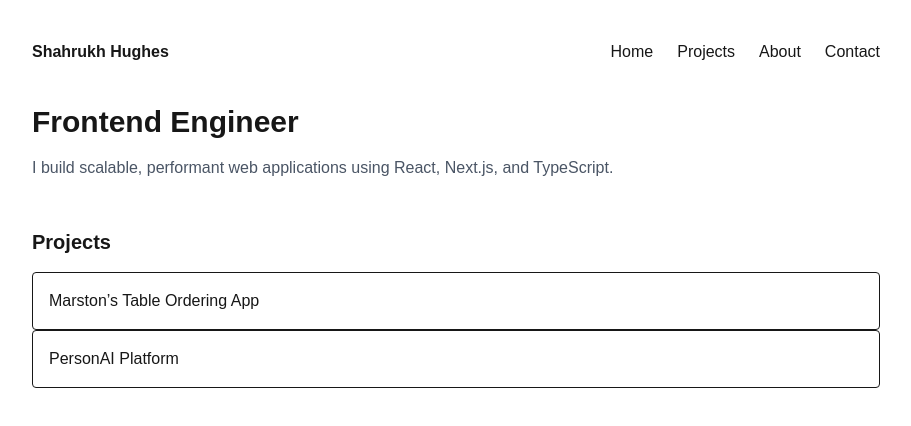
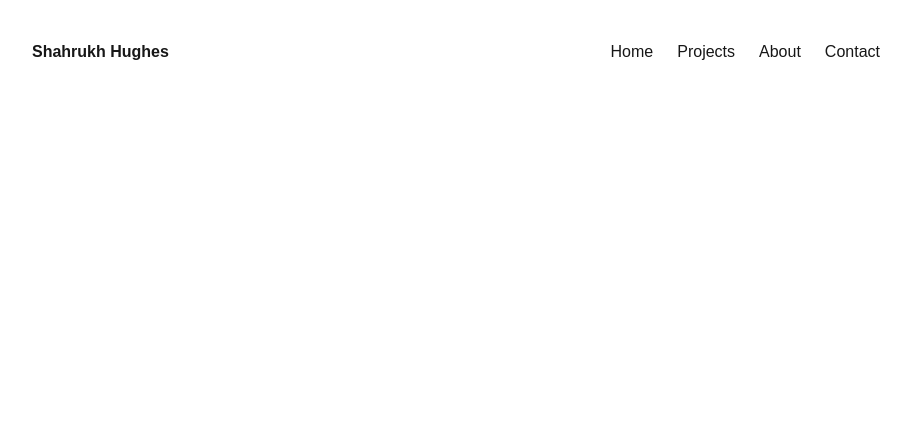
Before and after one commit to Shak-H/shahrukh-portfolio, a Next.js app: page / in a window 1280 px wide. Shown: the top 426 px of the page, without its empty margins (184-1095 px from the left). Built offline with nearby package versions, Linux system fonts and the light colour scheme.

Commit message:
feat: add homepage structure with hero, projects, and about sections

```diff
--- a/app/page.tsx
+++ b/app/page.tsx
@@ -1,36 +1,18 @@
 import Navbar from "@/components/Navbar";
-import Link from "next/link";
 
 export default function Home() {
   return (
     <>
       <Navbar />
 
-      <section className="mb-12">
-        <h2 className="text-3xl font-bold mb-4">Frontend Engineer</h2>
-        <p className="text-gray-600">
-          I build scalable, performant web applications using React, Next.js,
-          and TypeScript.
-        </p>
-      </section>
+      {/* Hero */}
+      <section></section>
 
-      <section>
-        <h3 className="text-xl font-semibold mb-4">Projects</h3>
+      {/* Projects */}
+      <section></section>
 
-        <div className="space-y-4">
-          <Link href="/projects/marstons">
-            <div className="border p-4 rounded hover:bg-gray-50">
-              Marston’s Table Ordering App
-            </div>
-          </Link>
-
-          <Link href="/projects/personai">
-            <div className="border p-4 rounded hover:bg-gray-50">
-              PersonAI Platform
-            </div>
-          </Link>
-        </div>
-      </section>
+      {/* About */}
+      <section></section>
     </>
   );
 }
```
